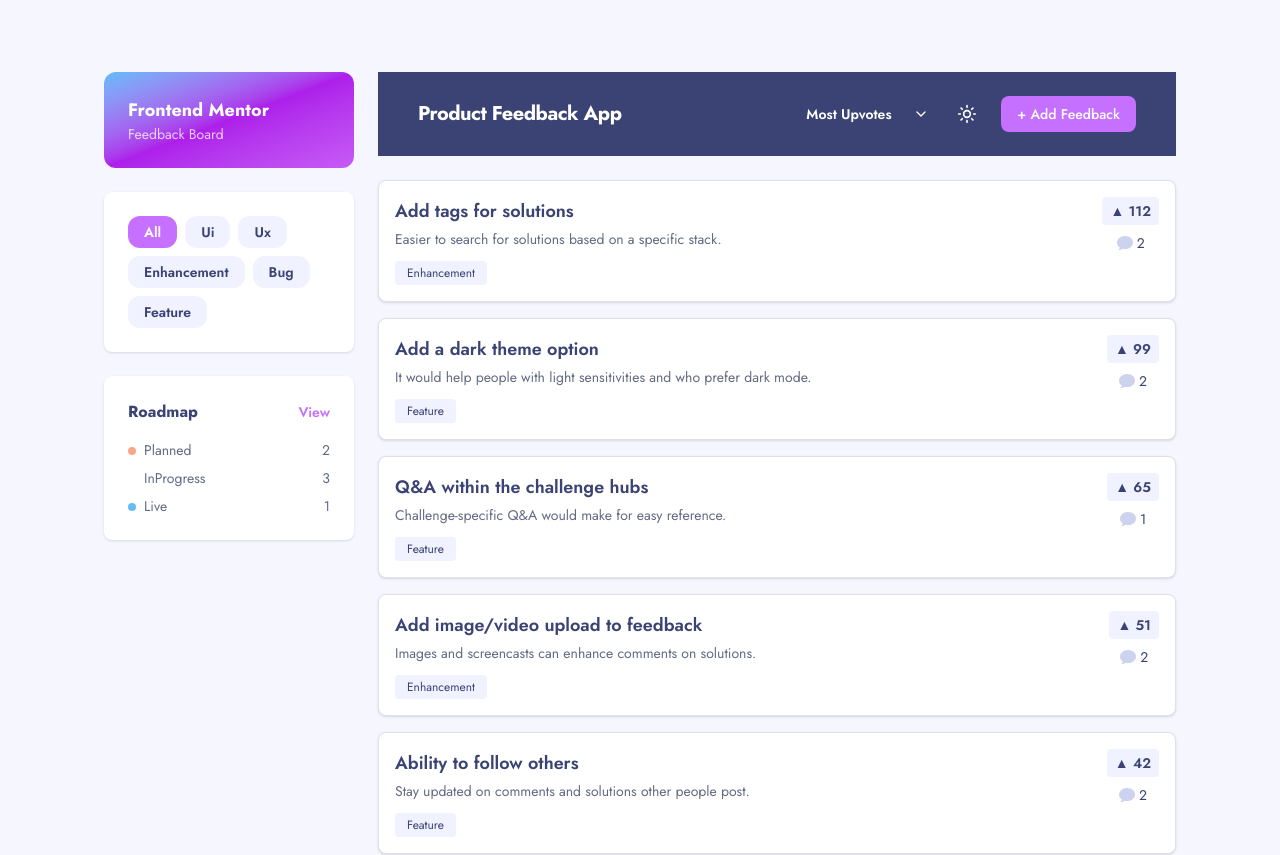
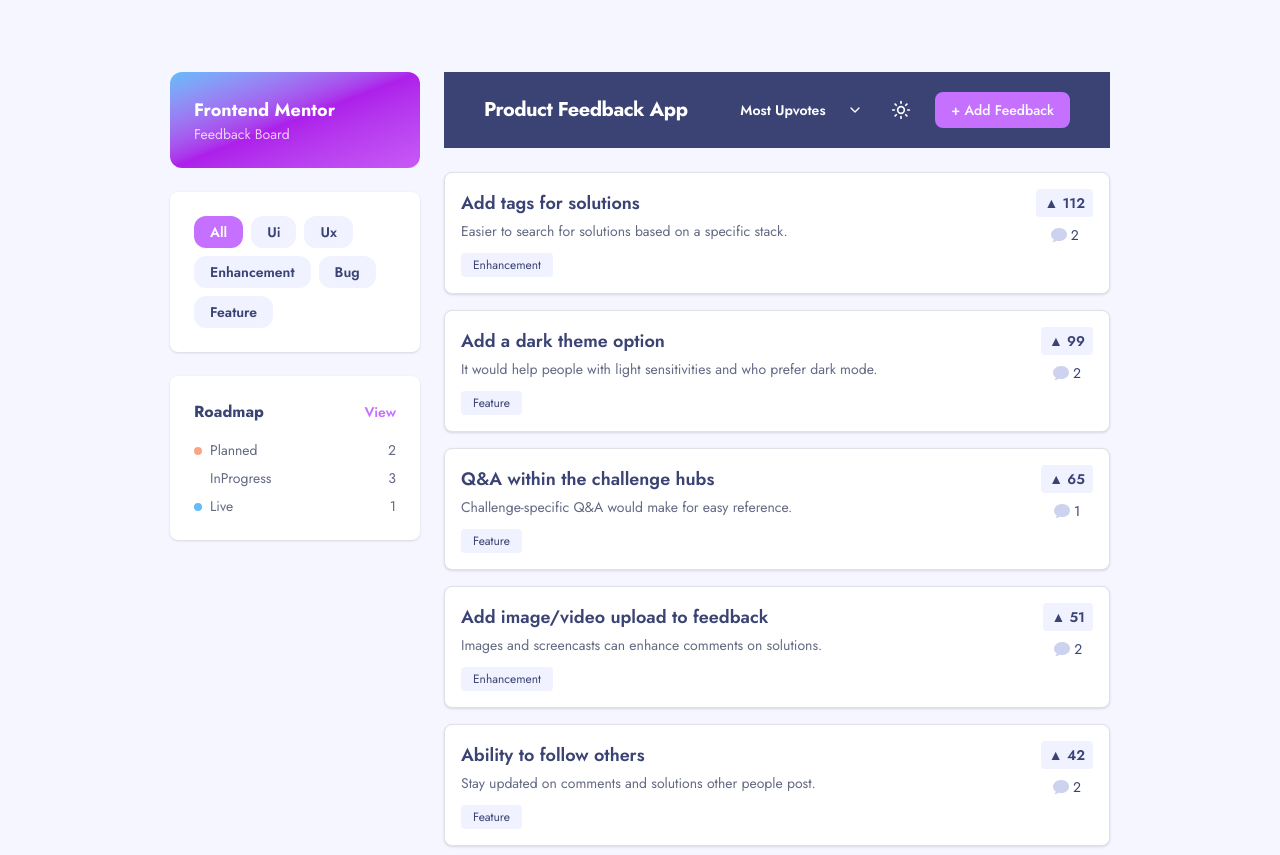
Before and after one commit to andrewteece/product-feedback-app, a Next.js app: page / in a window 1280 px wide. Shown: the top 855 px of the page. Built offline with nearby package versions, Linux system fonts and the light colour scheme; a web font is replaced by a local one.

Commit message:
FIX: use LayoutWrapper for main page

```diff
--- a/src/app/page.tsx
+++ b/src/app/page.tsx
@@ -2,6 +2,7 @@
 
 import { useFeedbackStore } from '@/store/feedbackStore';
 import { useFeedbackInitializer } from '@/lib/userFeedbackInitializer';
+import LayoutWrapper from '@/components/layout/LayoutWrapper';
 
 import CategoryFilter from '@/components/filters/CategoryFilter';
 import SidebarHeaderCard from '@/components/layout/SidebarHeaderCard';
@@ -20,8 +21,9 @@
   const suggestions = feedback.filter((f) => f.status === 'suggestion');
 
   return (
-    <main className='bg-[var(--bg-page)] min-h-screen text-[var(--text-primary)] px-4 py-6 sm:px-8 lg:px-16'>
-      <div className='grid lg:grid-cols-[250px_1fr] gap-6 max-w-[1100px] mx-auto'>
+    <main className='bg-[var(--bg-page)] min-h-screen text-[var(--text-primary)] py-6'>
+      <LayoutWrapper className='max-w-[1100px]'>
+        <div className='grid lg:grid-cols-[250px_1fr] gap-6'>
           {/* Sidebar */}
           <aside className='space-y-6'>
             <SidebarHeaderCard />
@@ -40,6 +42,7 @@
             />
           </section>
         </div>
+      </LayoutWrapper>
     </main>
   );
 }
--- a/src/app/roadmap/page.tsx
+++ b/src/app/roadmap/page.tsx
@@ -6,6 +6,7 @@
 import { DndContext, DragEndEvent } from '@dnd-kit/core';
 import { Status } from '@/types/feedback';
 import Header from '@/components/layout/Header';
+import LayoutWrapper from '@/components/layout/LayoutWrapper';
 
 export default function RoadmapPage() {
   const feedback = useFeedbackStore((s) => s.feedback);
@@ -32,6 +33,7 @@
       <Header />
       <h1 className='sr-only'>Roadmap</h1>
 
+      <LayoutWrapper className='py-10'>
         <DndContext onDragEnd={onDragEnd}>
           <section className='grid gap-6 md:grid-cols-3'>
             <DroppableColumn
@@ -51,6 +53,7 @@
             />
           </section>
         </DndContext>
+      </LayoutWrapper>
     </>
   );
 }
--- a/src/components/layout/Header.tsx
+++ b/src/components/layout/Header.tsx
@@ -9,22 +9,24 @@
 
 export default function Header() {
   const pathname = usePathname();
-  const isRoadmapPage = pathname.includes('roadmap');
+  const isRoadmapPage =
+    pathname === '/roadmap' || pathname.includes('/roadmap');
   const isHomePage = pathname === '/';
 
   return (
     <header className='w-full bg-[var(--bg-header)]'>
-      <LayoutWrapper className='flex flex-col gap-4 py-6 sm:flex-row sm:items-center sm:justify-between'>
-        <div className='flex flex-col gap-2'>
+      <LayoutWrapper className='flex items-center justify-between py-5'>
+        {/* Left: title & back button */}
+        <div className='flex items-center gap-6'>
           {isRoadmapPage && <BackButton />}
           <h1 className='text-white text-xl font-bold tracking-tight'>
             {isRoadmapPage ? 'Roadmap' : 'Product Feedback App'}
           </h1>
         </div>
 
-        <div className='flex flex-col gap-4 sm:flex-row sm:items-center sm:gap-4'>
+        {/* Right: sort (if home), toggle, button */}
+        <div className='flex items-center gap-4'>
           {isHomePage && <SortDropdown />}
-          <div className='flex items-center gap-4'>
           <ThemeToggle />
           <Link
             href={routes.newFeedback}
@@ -33,7 +35,6 @@
             + Add Feedback
           </Link>
         </div>
-        </div>
       </LayoutWrapper>
     </header>
   );
--- a/src/components/layout/LayoutWrapper.tsx
+++ b/src/components/layout/LayoutWrapper.tsx
@@ -8,7 +8,7 @@
 export default function LayoutWrapper({ children, className }: Props) {
   return (
     <div
-      className={cn('mx-auto max-w-[1440px] px-4 sm:px-6 md:px-10', className)}
+      className={cn('mx-auto max-w-[1100px] px-4 sm:px-6 md:px-10', className)}
     >
       {children}
     </div>
--- a/src/components/ui/BackButton.tsx
+++ b/src/components/ui/BackButton.tsx
@@ -2,12 +2,27 @@
 
 import Link from 'next/link';
 import { ArrowLeft } from 'lucide-react';
+import type { HTMLAttributes } from 'react';
+import { cn } from '@/lib/utils';
 
-export default function BackButton({ href = '/' }: { href?: string }) {
+type BackButtonProps = {
+  href?: string;
+  className?: string;
+} & HTMLAttributes<HTMLAnchorElement>;
+
+export default function BackButton({
+  href = '/',
+  className,
+  ...props
+}: BackButtonProps) {
   return (
     <Link
       href={href}
-      className='inline-flex items-center gap-2 text-white text-sm opacity-80 hover:underline transition'
+      className={cn(
+        'inline-flex items-center gap-2 text-white text-sm opacity-80 hover:underline transition',
+        className
+      )}
+      {...props}
     >
       <ArrowLeft className='h-4 w-4' />
       Go Back
```
Lines whose indentation alone changed are shown as unchanged.
